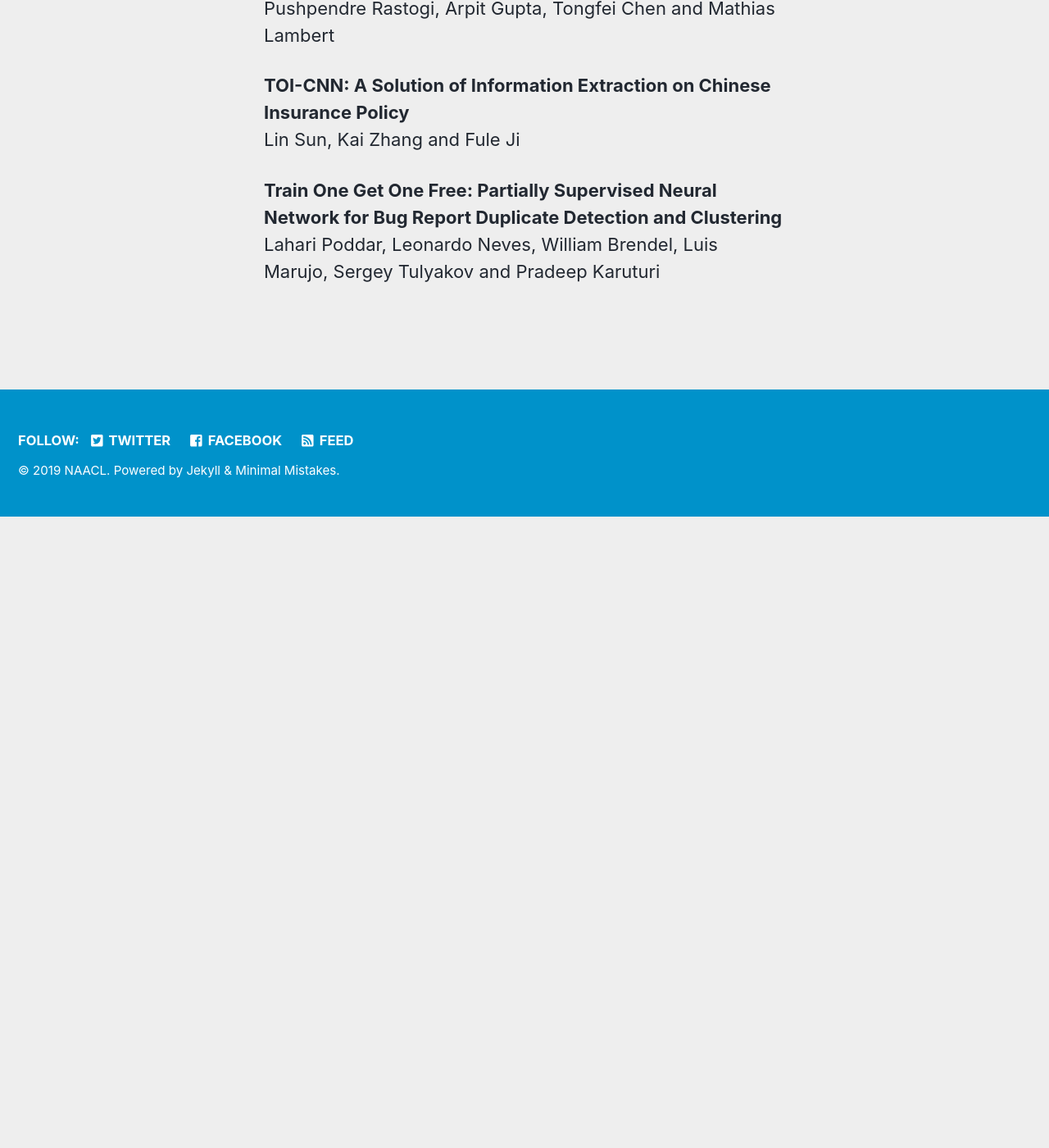
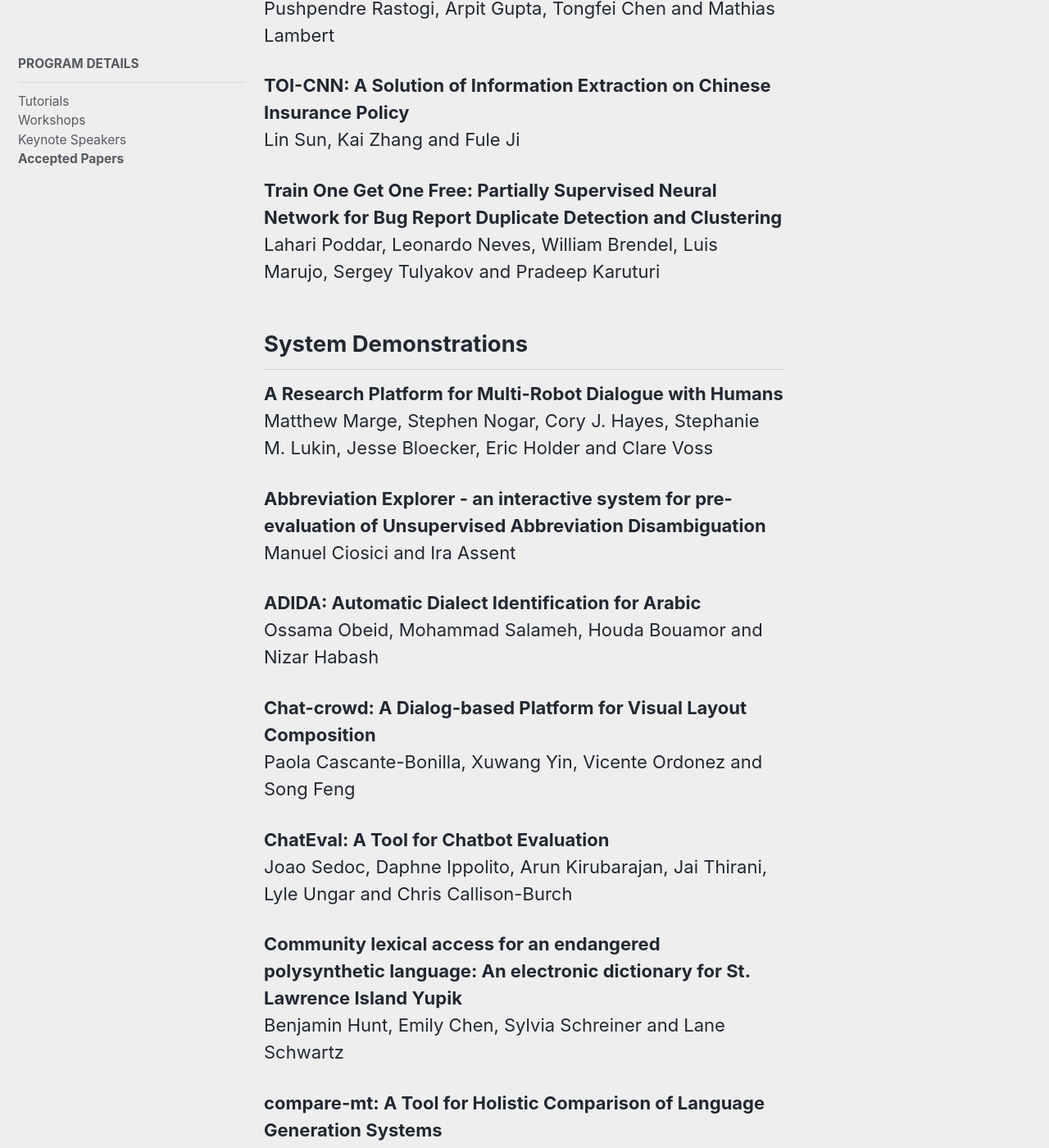
Before and after one commit to naacl-org/naacl-2021-website, a Jekyll site: the page built from _pages/program/accepted.md, in a window 1280 px wide and 1400 px high, scrolled down 62415 px. Shown: the whole window at 82% size. Built offline with Jekyll 4.4.1, drawn with Linux system fonts in a browser that asks for light colours; nearby versions of some CDN libraries; before the commit the page ends 63045 px from its top, so only the background shows below that; some of the changed text lies outside the part shown.

Commit message:
Add accepted system demonstrations

```diff
--- a/_pages/program/accepted.md
+++ b/_pages/program/accepted.md
@@ -1368,3 +1368,77 @@
 
 **Train One Get One Free: Partially Supervised Neural Network for Bug Report Duplicate Detection and Clustering**<br/>
 Lahari Poddar, Leonardo Neves, William Brendel, Luis Marujo, Sergey Tulyakov and Pradeep Karuturi
+
+## System Demonstrations
+
+**A Research Platform for Multi-Robot Dialogue with Humans**<br/>
+Matthew Marge, Stephen Nogar, Cory J. Hayes, Stephanie M. Lukin, Jesse Bloecker, Eric Holder and Clare Voss
+
+**Abbreviation Explorer - an interactive system for pre-evaluation of Unsupervised Abbreviation Disambiguation**<br/>
+Manuel Ciosici and Ira Assent
+
+**ADIDA: Automatic Dialect Identification for Arabic**<br/>
+Ossama Obeid, Mohammad Salameh, Houda Bouamor and Nizar Habash
+
+**Chat-crowd: A Dialog-based Platform for Visual Layout Composition**<br/>
+Paola Cascante-Bonilla, Xuwang Yin, Vicente Ordonez and Song Feng
+
+**ChatEval: A Tool for Chatbot Evaluation**<br/>
+Joao Sedoc, Daphne Ippolito, Arun Kirubarajan, Jai Thirani, Lyle Ungar and Chris Callison-Burch
+
+**Community lexical access for an endangered polysynthetic language: An electronic dictionary for St. Lawrence Island Yupik**<br/>
+Benjamin Hunt, Emily Chen, Sylvia Schreiner and Lane Schwartz
+
+**compare-mt: A Tool for Holistic Comparison of Language Generation Systems**<br/>
+Graham Neubig, Zi-Yi Dou, Junjie Hu, Paul Michel, Danish Pruthi and Xinyi Wang
+
+**Eidos & Delphi: From Free Text to Executable Causal Models**<br/>
+Rebecca Sharp, Adarsh Pyarelal, Benjamin Gyori, Keith Alcock, Egoitz Laparra, Marco A. Valenzuela-Escárcega, Ajay Nagesh, Vikas Yadav, John Bachman, Zheng Tang, Heather Lent, Fan Luo, Mithun Paul, Steven Bethard, Kobus Barnard, Clayton Morrison and Mihai Surdeanu
+
+**Enabling Search and Collaborative Assembly of Causal Interactions Extracted from Multilingual and Multi-domain Free Text**<br/>
+George C. G. Barbosa, Zechy Wong, Gus Hahn-Powell, Dane Bell, Rebecca Sharp, Marco A. Valenzuela-Escárcega and Mihai Surdeanu
+
+**End-to-End Open-Domain Question Answering with BERTserini**<br/>
+Wei Yang, Yuqing Xie, Aileen Lin, Xingyu Li, Luchen Tan, Kun Xiong, Ming Li and Jimmy Lin
+
+**fairseq: A Fast, Extensible Toolkit for Sequence Modeling**<br/>
+Myle Ott, Sergey Edunov, Alexei Baevski, Angela Fan, Sam Gross, Nathan Ng, David Grangier and Michael Auli
+
+**FAKTA: An Automatic End-to-End Fact Checking System**<br/>
+Moin Nadeem, Wei Fang, Brian Xu, Mitra Mohtarami and James Glass
+
+**FLAIR: An Easy-to-Use Framework for State-of-the-Art NLP**<br/>
+Alan Akbik, Tanja Bergmann, Duncan Blythe, Kashif Rasul, Stefan Schweter and Roland Vollgraf
+
+**iComposer: An Automatic Songwriting System for Chinese Popular Music**<br/>
+Hsin-Pei Lee, Jhih-Sheng Fang and Wei-Yun Ma
+
+**INS: An Interactive Chinese News Synthesis System**<br/>
+Hui Liu, Wentao Qin and Xiaojun Wan
+
+**LeafNATS: An Open-Source Toolkit and Live Demo System for Neural Abstractive Text Summarization**<br/>
+Tian Shi, Ping Wang and Chandan K. Reddy
+
+**Learning to Respond to Mixed-code Queries using Bilingual Word Embeddings**<br/>
+Chia-Fang Ho, Jason Chang, Jhih-Jie Chen and Chingyu Yang
+
+**Litigation Analytics: Extracting and querying motions and orders from US federal courts**<br/>
+Thomas Vacek, Dezhao Song, Hugo Molina-Salgado, Ronald Teo, Conner Cowling and Frank Schilder
+
+**LT Expertfinder: An Evaluation Framework for Expert Finding Methods**<br/>
+Tim Fischer, Steffen Remus and Chris Biemann
+
+**Multilingual Entity, Relation, Event and Human Value Extraction**<br/>
+Manling Li, Ying Lin, Spencer Whitehead, Clare Voss, Morteza Dehghani and Heng Ji
+
+**Plan, Write, and Revise: an Interactive System for Open-Domain Story Generation**<br/>
+Seraphina Goldfarb-Tarrant, Haining Feng and Nanyun Peng
+
+**SkillBot: Towards Automatic Skill Development via User Demonstration**<br/>
+Yilin Shen, Avik Ray, Hongxia Jin and Sandeep Nama
+
+**Train, Sort, Explain: Learning to Diagnose Translation Models**<br/>
+Robert Schwarzenberg, David Harbecke, Vivien Macketanz, Eleftherios Avramidis and Sebastian Möller
+
+**Visualizing Inferred Morphotactic Systems**<br/>
+Haley Lepp, Olga Zamaraeva and Emily M. Bender
```
Also changed, not shown: _pages/archive.md (+12 -0 lines), _pages/home.md (+3 -11 lines).
